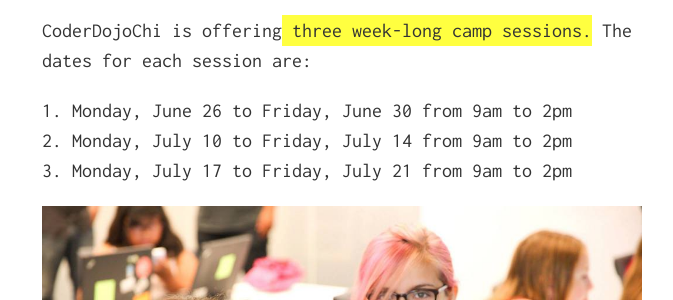
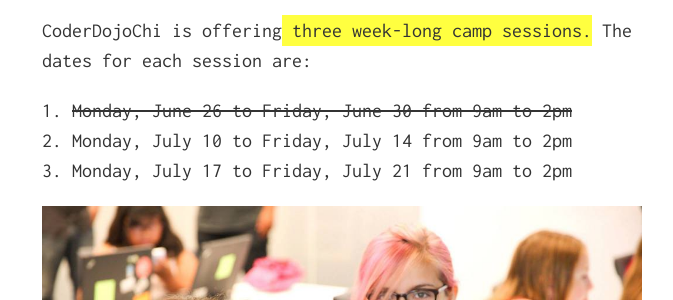
Before and after one commit to danielmconrad/coderdojochi.github.io, a Jekyll site: the page built from _pages/camp.md, in a window 1280 px wide. Shown: the part 1844-2144 px from the top of the page, without its empty margins (298-971 px from the left). Built offline with Jekyll 4.4.1, drawn with Linux system fonts in a browser that asks for light colours; our own code applies the rules of GitHub Pages for plain Markdown files.

```diff
--- a/_pages/camp.md
+++ b/_pages/camp.md
@@ -32,7 +32,7 @@ Every session provides students with an opportunity to take a hands-on approach
 
 CoderDojoChi is offering **three week-long camp sessions**. The dates for each session are:
 
-1. Monday, June 26 to Friday, June 30 from 9am to 2pm
+1. ~~Monday, June 26 to Friday, June 30 from 9am to 2pm~~
 1. Monday, July 10 to Friday, July 14 from 9am to 2pm
 1. Monday, July 17 to Friday, July 21 from 9am to 2pm
 
```
